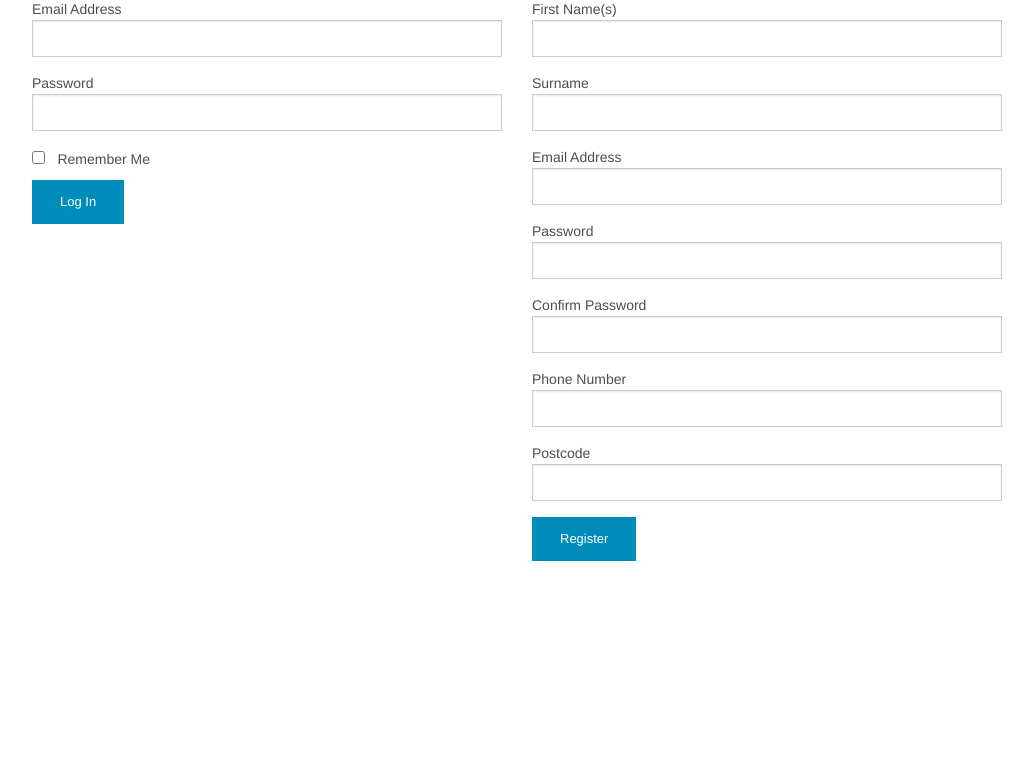
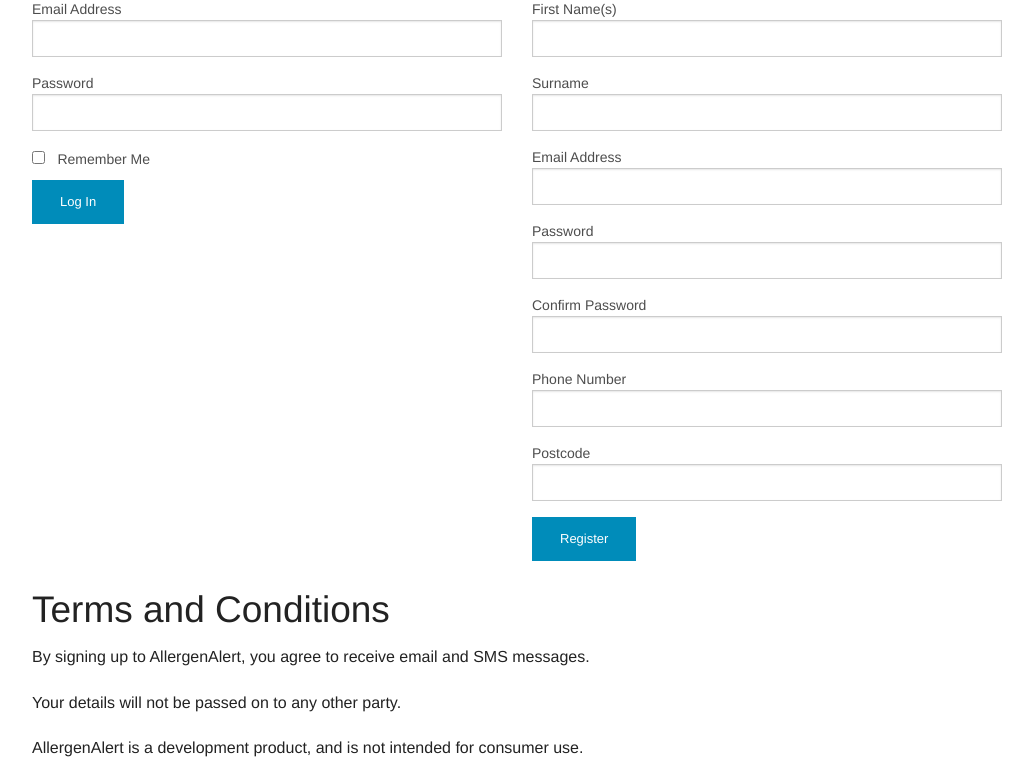
Before and after one commit to toastwaffle/nhtg15, a Flask app: page / in a window 1280 px wide. Shown: the part 271-1052 px from the top of the page, without its empty margins (123-1156 px from the left). Before the commit the page ends 832 px from the top, so only its background shows below. Run offline with Flask 2, Linux system fonts and the light colour scheme; parts of the project's set-up code (start-up, migrations or seed data) failed here and were passed over.

Commit message:
Add Ts&Cs

```diff
--- a/nhtg15_webapp/templates/home.html
+++ b/nhtg15_webapp/templates/home.html
@@ -91,4 +91,13 @@
       </form>
     </div>
   </section>
+
+  <section class="row">
+    <div class="columns">
+      <h2>Terms and Conditions</h2>
+      <p>By signing up to AllergenAlert, you agree to receive email and SMS messages.</p>
+      <p>Your details will not be passed on to any other party.</p>
+      <p>AllergenAlert is a development product, and is not intended for consumer use.</p>
+    </div>
+  </section>
 {% endblock %}
```
